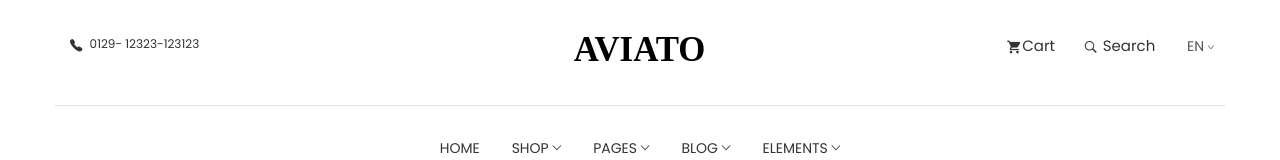
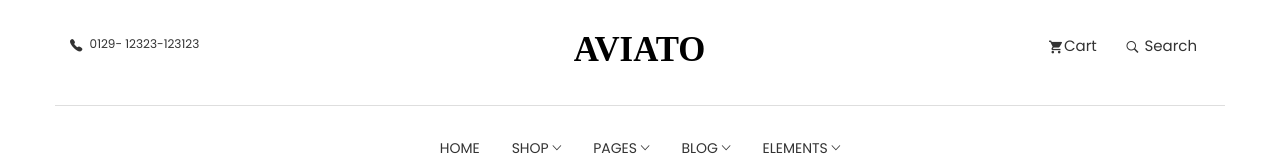
Before and after one commit to don21395/amplifywebapp, a plain HTML site: page index.html in a window 1280 px wide. Shown: the top 160 px of the page. Drawn offline with Linux system fonts and the light colour scheme; some packages are replaced by stand-ins of ours; no server answers; files whose address does not match are found by name.

Commit message:
Update index.html

```diff
--- a/index.html
+++ b/index.html
@@ -140,16 +140,6 @@ FACEBOOK: https://www.facebook.com/themefisher
 							</li>
 						</ul>
 					</li><!-- / Search -->
-
-					<!-- Languages -->
-					<li class="commonSelect">
-						<select class="form-control">
-							<option>EN</option>
-							<option>DE</option>
-							<option>FR</option>
-							<option>ES</option>
-						</select>
-					</li><!-- / Languages -->
 
 				</ul><!-- / .nav .navbar-nav .navbar-right -->
 			</div>
```
